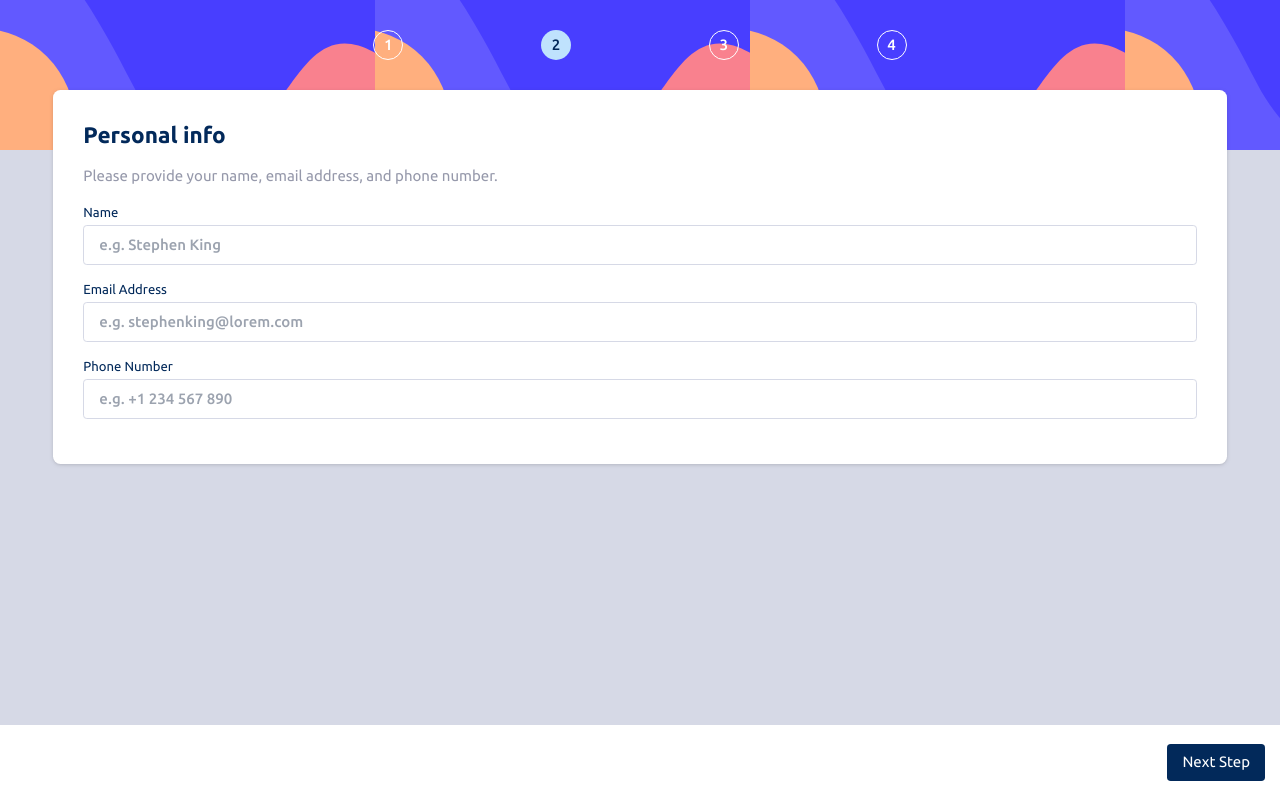
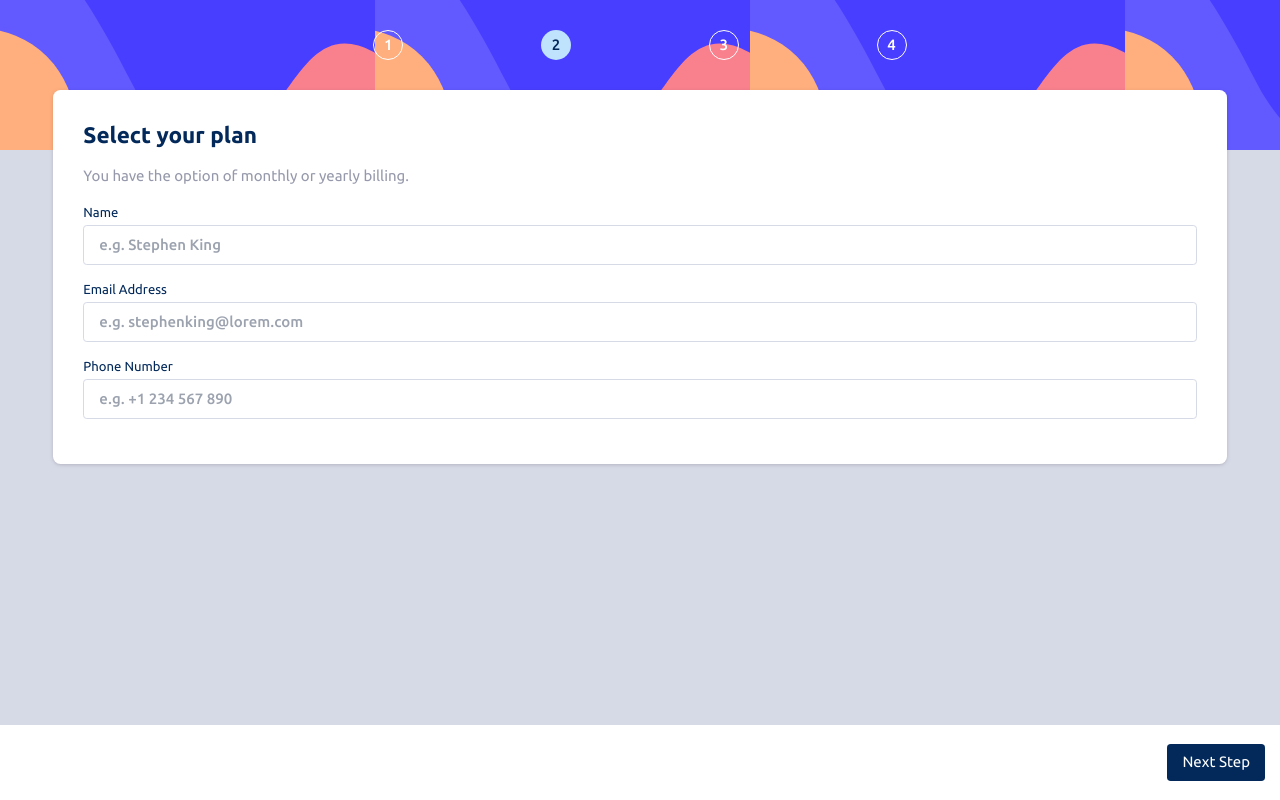
Before and after one commit to followthedopamine/multi-step-form-vue, a Vue app in the folder multi-step-form/: page / in a window 1280 px wide. Both pictures are taken after a click on the button "Next Step". Built offline with nearby package versions, Linux system fonts and the light colour scheme.

Commit message:
Made form step change with currentStep change

```diff
--- a/multi-step-form/src/App.vue
+++ b/multi-step-form/src/App.vue
@@ -43,7 +43,7 @@ const nextStep = () => {
       </div>
     </header>
     <main class="flex-col flex-grow flex items-center bg-light-gray">
-      <FormPanel></FormPanel>
+      <FormPanel :current-step="currentStep"></FormPanel>
     </main>
     <footer class="h-16 py-10 flex flex-col items-start justify-center">
       <NextButton @next-step="nextStep" :current-step="currentStep"></NextButton>
--- a/multi-step-form/src/components/FormPanel.vue
+++ b/multi-step-form/src/components/FormPanel.vue
@@ -1,12 +1,15 @@
 <script lang="ts" setup>
 import TextInput from './TextInput.vue'
+const props = defineProps({
+  currentStep: Number
+})
 </script>
 
 <template>
   <div class="bg-white p-8 w-11/12 absolute -mt-16 rounded-lg drop-shadow">
     <form action="">
       <!-- Hide this for step 2 - 5 -->
-      <div id="step-1">
+      <div v-show="currentStep === 1" id="step-1">
         <h1 class="text-marine-blue font-bold text-2xl mb-4">Personal info</h1>
         <h2 class="h1 text-cool-gray mb-4">
           Please provide your name, email address, and phone number.
@@ -24,6 +27,23 @@ import TextInput from './TextInput.vue'
           placeholder="e.g. +1 234 567 890"
         ></TextInput>
       </div>
+
+      <div v-show="currentStep === 2" id="step-2">
+        <h1 class="text-marine-blue font-bold text-2xl mb-4">Select your plan</h1>
+        <h2 class="h1 text-cool-gray mb-4">You have the option of monthly or yearly billing.</h2>
+
+        <TextInput input-id="name" label-text="Name" placeholder="e.g. Stephen King"></TextInput>
+        <TextInput
+          input-id="email"
+          label-text="Email Address"
+          placeholder="e.g. stephenking@lorem.com"
+        ></TextInput>
+        <TextInput
+          input-id="phone"
+          label-text="Phone Number"
+          placeholder="e.g. +1 234 567 890"
+        ></TextInput>
+      </div>
     </form>
   </div>
 </template>
```
